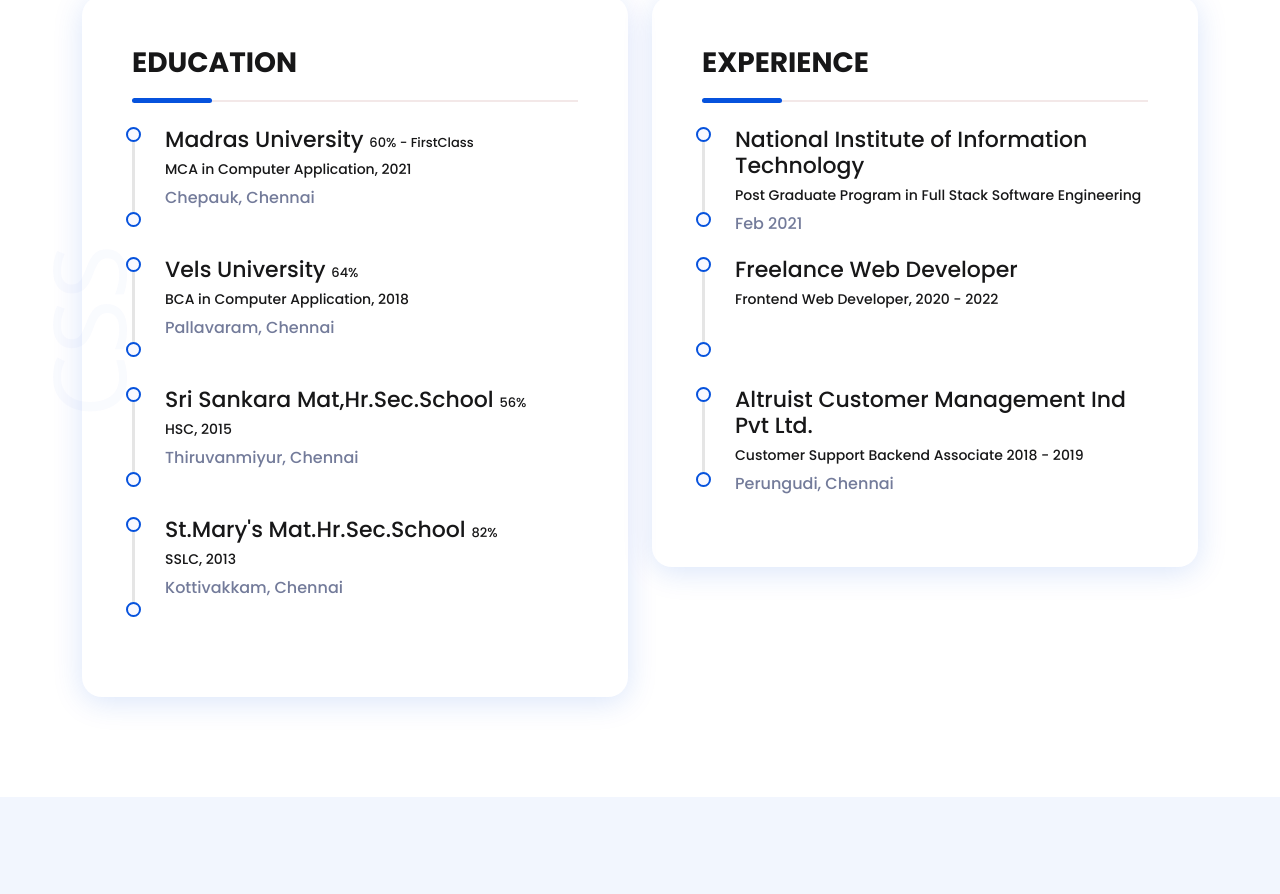
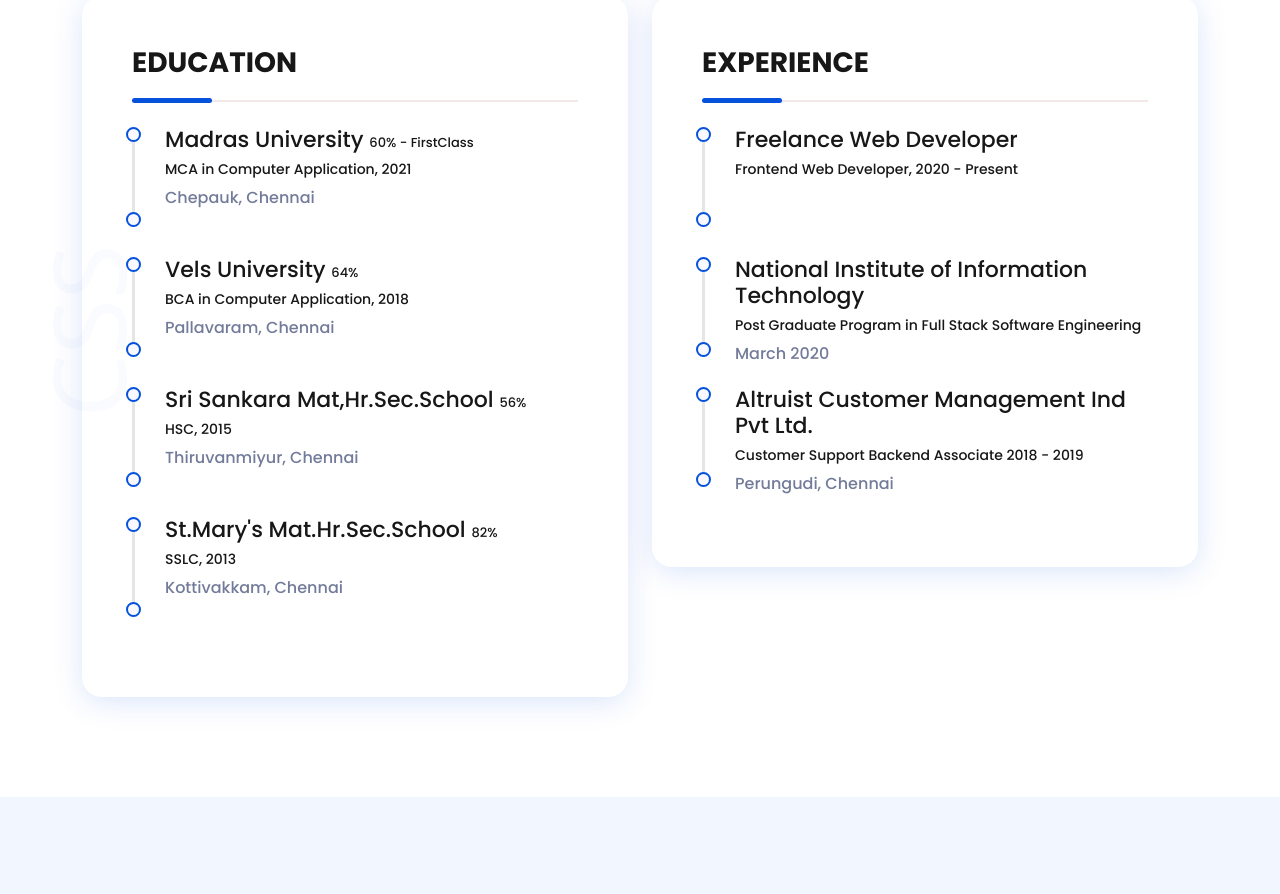
Before and after one commit to vijaymoorthy13/vijay-portfolio.github.io, a plain HTML site: page index.html in a window 1280 px wide. Shown: the part 2580-3474 px from the top of the page. Drawn offline with nearby package versions, Linux system fonts and the light colour scheme; a web font is replaced by a local one.

Commit message:
Update index.html

```diff
--- a/index.html
+++ b/index.html
@@ -417,15 +417,17 @@
                     <div class="col-lg-6">
                         <div class="edu-area">
                             <h3>Experience</h3>
+
+<div class="edu-box wow animate__fadeInUp" data-wow-duration="1s">
+                                <h4>Freelance Web Developer</h4>
+                                <h6>Frontend Web Developer, 2020 - Present</h6>
+                            </div>
                             <div class="edu-box wow animate__fadeInUp" data-wow-duration="1s">
                                 <h4>National Institute of Information Technology</h4>
                                 <h6>Post Graduate Program in Full Stack Software Engineering</h6>
-                                <p>Feb 2021</p>
+                                <p>March 2020</p>
                             </div>
-                            <div class="edu-box wow animate__fadeInUp" data-wow-duration="1s">
-                                <h4>Freelance Web Developer</h4>
-                                <h6>Frontend Web Developer, 2020 - 2022</h6>
-                            </div>
+
 
                             <div class="edu-box wow animate__fadeInUp" data-wow-duration="1s">
                                 <h4>Altruist Customer Management Ind Pvt Ltd.</h4>
```
